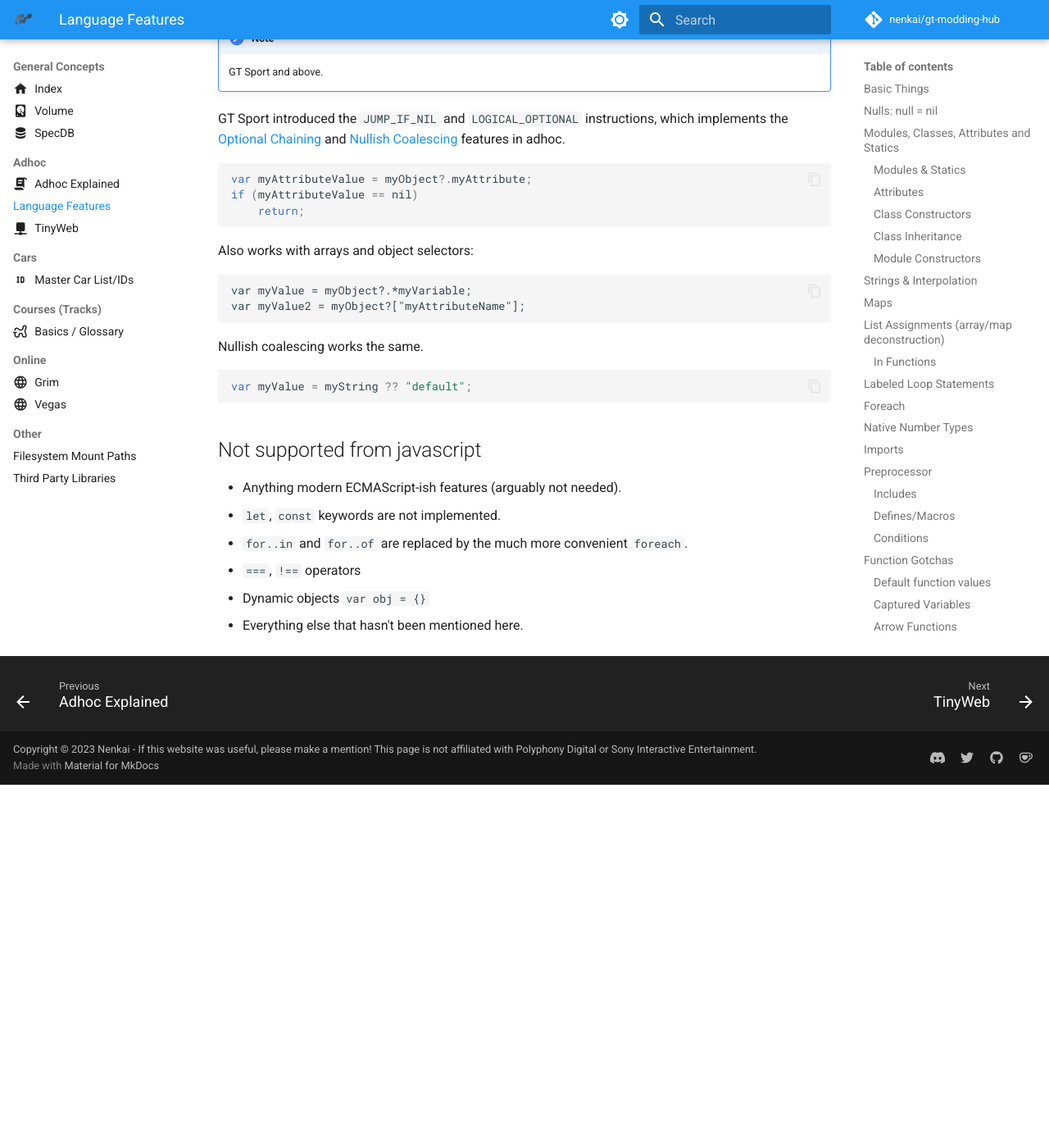
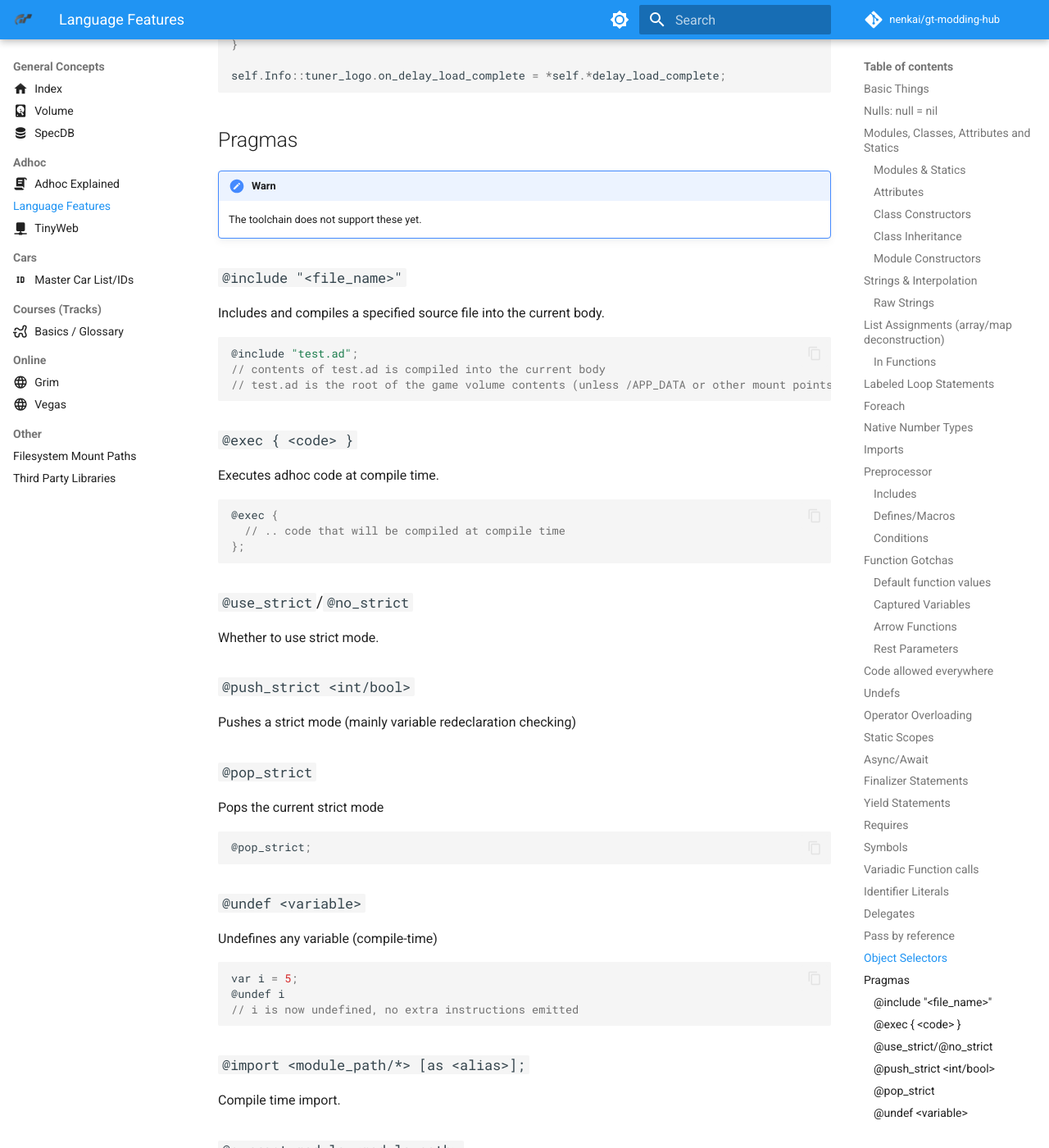
Before and after one commit to Nenkai/gt-modding-hub, an MkDocs documentation site: the page built from docs/concepts/adhoc/language.md, in a window 1280 px wide and 1400 px high, scrolled down 16464 px. Shown: the whole window at 82% size. Built offline with MkDocs 1.6.1 and Material for MkDocs 9.7.7, drawn with Linux system fonts in a browser that asks for light colours; comment, search, counter and statistics services are not loaded; before the commit the page ends 17421 px from its top, so only the background shows below that; some of the changed text lies outside the part shown.

Commit message:
update adhoc language features

````diff
--- a/docs/concepts/adhoc/language.md
+++ b/docs/concepts/adhoc/language.md
@@ -180,6 +180,19 @@ var interpolatedWith = "hello"
                        "world! "
                        "My name is %{name}!";
 ```
+
+### Raw Strings
+
+Adhoc supports C's [Raw String Literals](https://en.cppreference.com/w/cpp/language/string_literal.html).
+
+
+!!! warn
+
+    The toolchain does not support these yet.
+
+```cpp
+// equivalent to "\\n\\n\\n\\n"
+var str = R"(\n\n\n\n)";
 
 ## Maps
 
@@ -553,6 +566,12 @@ function func(context)
 }
 ```
 
+It is also possible to clear an object's finalizer using the following syntax:
+
+```js
+finally my_object;
+```
+
 ## Yield Statements
 Mostly unknown, may be similar to unity's yield statement where the runtime waits for the next frame.
 
@@ -672,6 +687,87 @@ var delay_load_complete = method(context)
 
 self.Info::tuner_logo.on_delay_load_complete = *self.*delay_load_complete;
 ```
+
+## Pragmas
+
+!!! warn
+
+    The toolchain does not support these yet.
+
+### `@include "<file_name>"`
+
+Includes and compiles a specified source file into the current body.
+
+```c
+@include "test.ad";
+// contents of test.ad is compiled into the current body
+// test.ad is the root of the game volume contents (unless /APP_DATA or other mount points are used)
+```
+
+### `@exec { <code> }`
+
+Executes adhoc code at compile time.
+```c
+@exec {
+  // .. code that will be compiled at compile time
+};
+```
+
+### `@use_strict`/`@no_strict`
+
+Whether to use strict mode.
+
+### `@push_strict <int/bool>`
+
+Pushes a strict mode (mainly variable redeclaration checking)
+
+### `@pop_strict`
+
+Pops the current strict mode
+```c
+@pop_strict;
+```
+
+### `@undef <variable>`
+
+Undefines any variable (compile-time)
+```c
+var i = 5;
+@undef i
+// i is now undefined, no extra instructions emitted
+```
+
+### `@import <module_path/*> [as <alias>];`
+
+Compile time import.
+
+### `@current_module <module_path>`
+
+Sets the current module from the specified module path.
+
+### `@dump <variable>`
+
+Dumps/evaluates a variable and compiles it into the current body.
+
+Compatible with just about any variable type including functions. Only exception is builtins modules.
+
+```c
+var i = 5;
+@dump i
+// Compiled script will evaluate i.
+```
+
+### `@<variable_type> <name>`
+
+Defines a new variable. Valid types are:
+
+* `@attribute`
+* `@static`
+* `@delegate`
+* `@function`
+* `@method`
+* `@module`
+* `@class`
 
 ## Optional Syntax
 
````
Also changed, not shown: other parts of docs/concepts/adhoc/language.md (+0 -4 lines).
